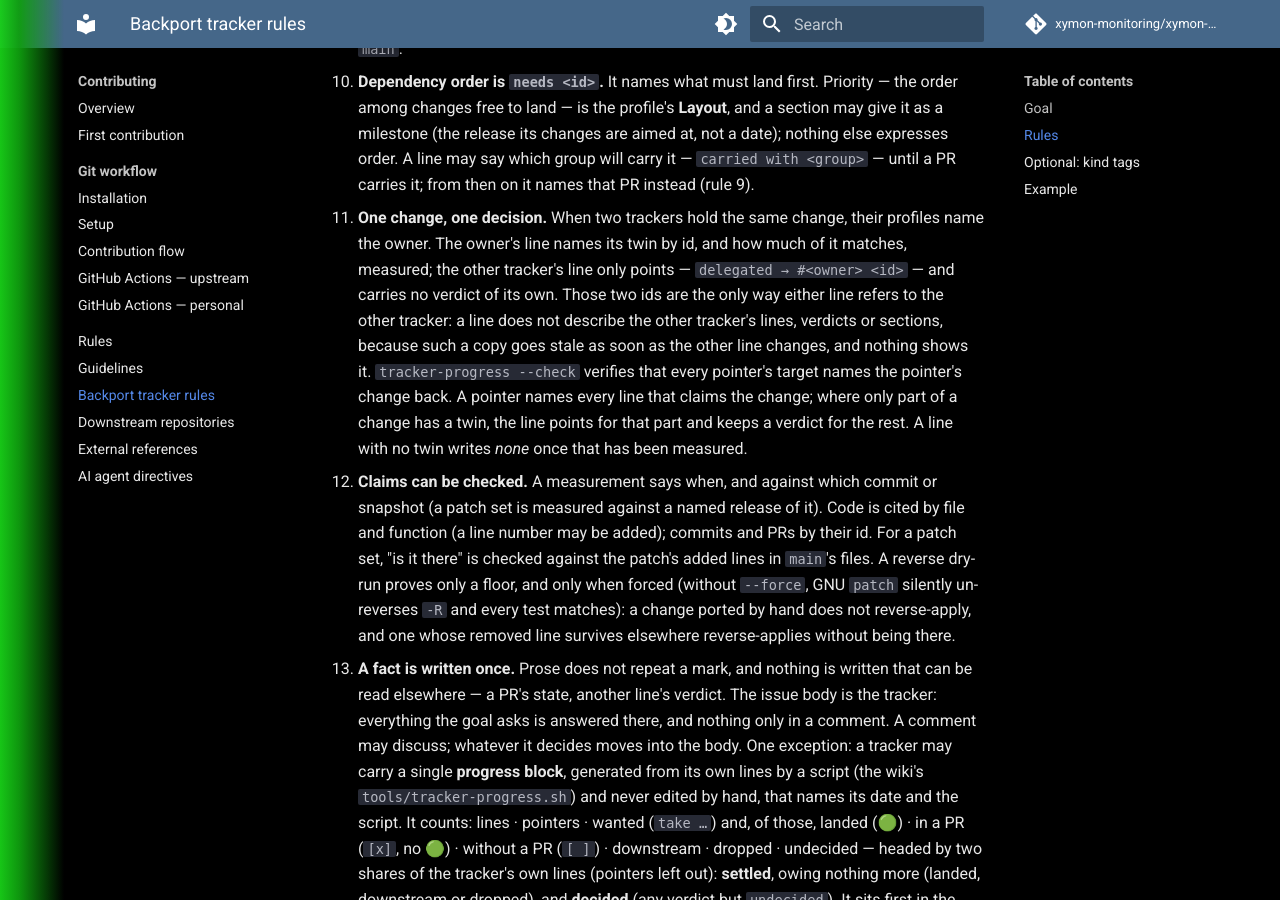
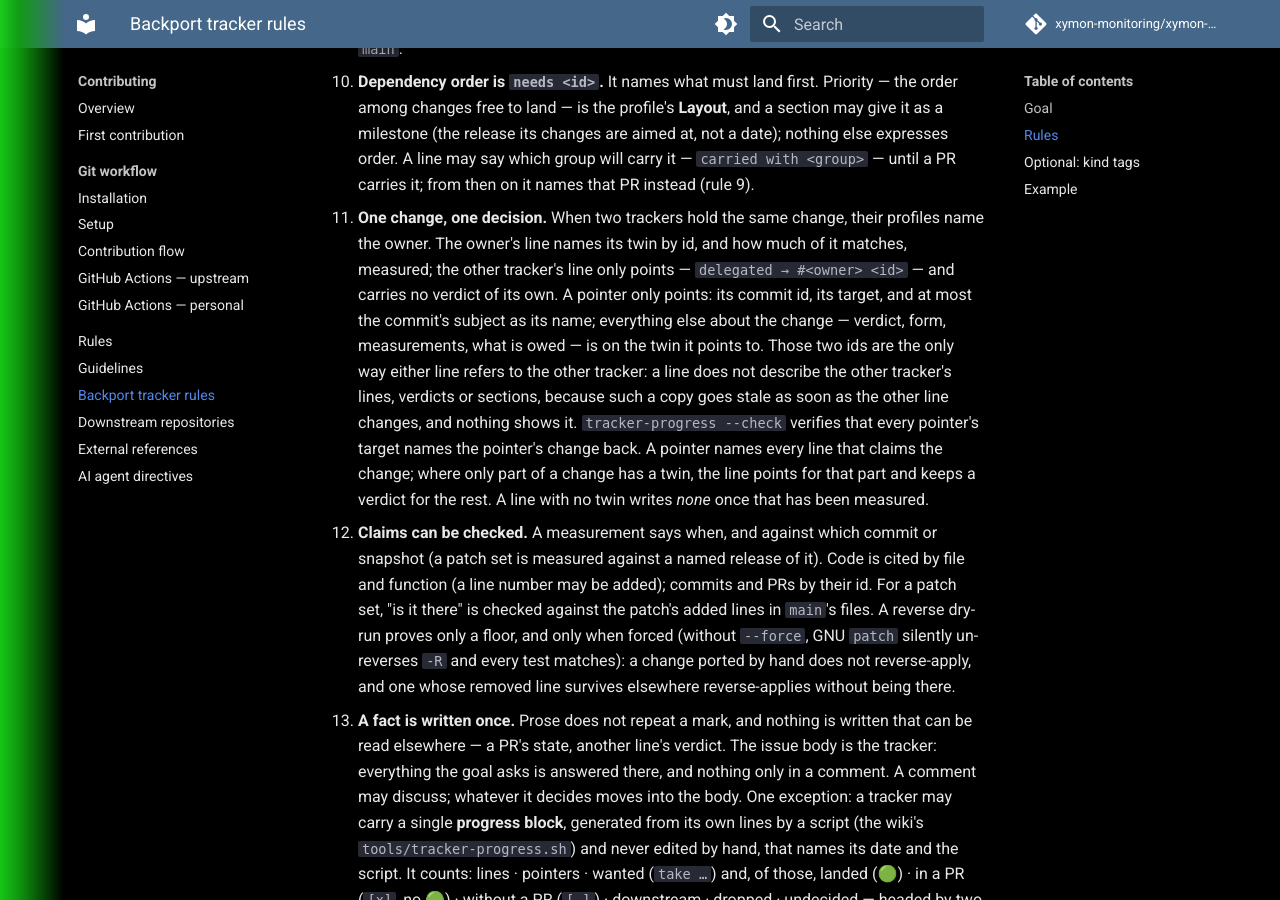
Before and after one commit to xymon-monitoring/xymon-wiki, an MkDocs documentation site: the page built from docs/contributing/backport-tracker-rules.md, in a window 1280 px wide and 900 px high, scrolled down 1516 px. Built offline with MkDocs 1.6.1 and Material for MkDocs 9.7.7, drawn with Linux system fonts in a browser that asks for light colours; comment, search, counter and statistics services are not loaded.

Commit message:
backport-tracker-rules: a pointer only points; its twin holds everything else

```diff
--- a/docs/contributing/backport-tracker-rules.md
+++ b/docs/contributing/backport-tracker-rules.md
@@ -66,7 +66,10 @@ for prose.
 6. **One change, one decision.** When two trackers hold the same change, their
    profiles name the owner. The owner's line names its twin by id, and how much
    of it matches, measured; the other tracker's line only points —
-   `delegated → #<owner> <id>` — and carries no verdict of its own. Those two
+   `delegated → #<owner> <id>` — and carries no verdict of its own. A pointer
+   only points: its commit id, its target, and at most the commit's subject as
+   its name; everything else about the change — verdict, form, measurements,
+   what is owed — is on the twin it points to. Those two
    ids are the only way either line refers to the other tracker: a line does not
    describe the other tracker's lines, verdicts or sections, because such a copy
    goes stale as soon as the other line changes, and nothing shows it.
```
